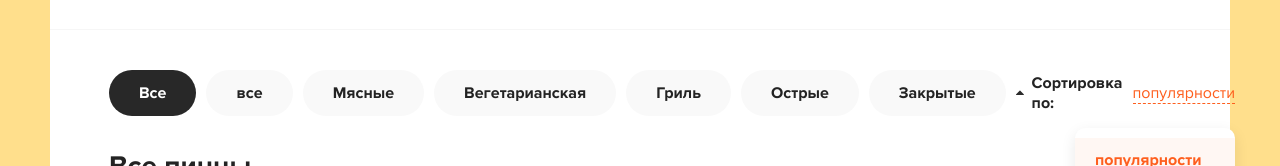
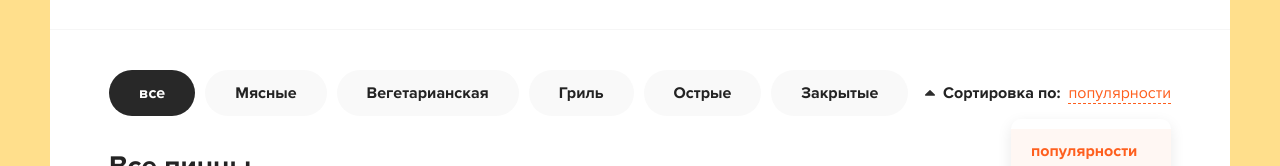
Before and after one commit to uyopon/react-pizza, a React (Create React App) app: page / in a window 1280 px wide. Shown: the part 152-318 px from the top of the page. Built offline with nearby package versions, Linux system fonts and the light colour scheme.

Commit message:
const [activeItem,setActiveItem] = React.useState(0

```diff
--- a/src/components/categories.jsx
+++ b/src/components/categories.jsx
@@ -1,16 +1,20 @@
 import React, { useState } from 'react'
 
 function categories({ items }) {
+//activeItem = текущее значение(по умолчанию 0)
+//setActiveItem = то что меняет текущее значение (меняет на то что принмиает аргументом)
 
+    const [activeItem,setActiveItem] = React.useState(0)//в state каждый раз хранится новое значение по умолчанию null
 
-    const state = React.useState(null)
-    const activeItem = state[0]
-    const setActiveItem = state[1]
-    console.log(state)
+    //setActiveItem = функция которая обновляет переменную activeItem
+
+    //state нужен для того чтобы оповещать компоненту о том что нужно что-то изменить
+
+    console.log(activeItem)
     return (
         <div className="categories">
             <ul>
-                <li className="active">Все</li>
+
                 {items.map((i, index) => <li className={activeItem === index ? "active" : ''} key={`${i}_${index}`} onClick={() => { setActiveItem(index) }}>{i}</li>)}
 
 
```
